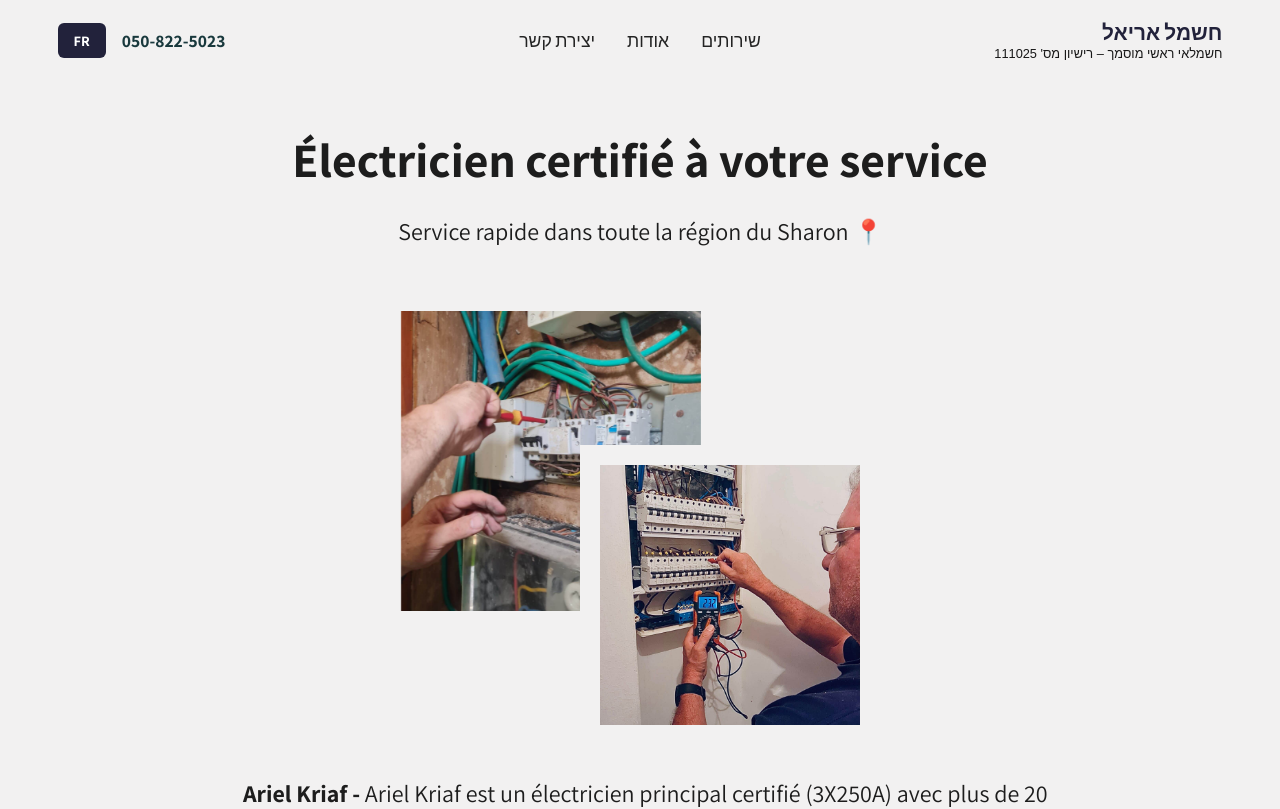
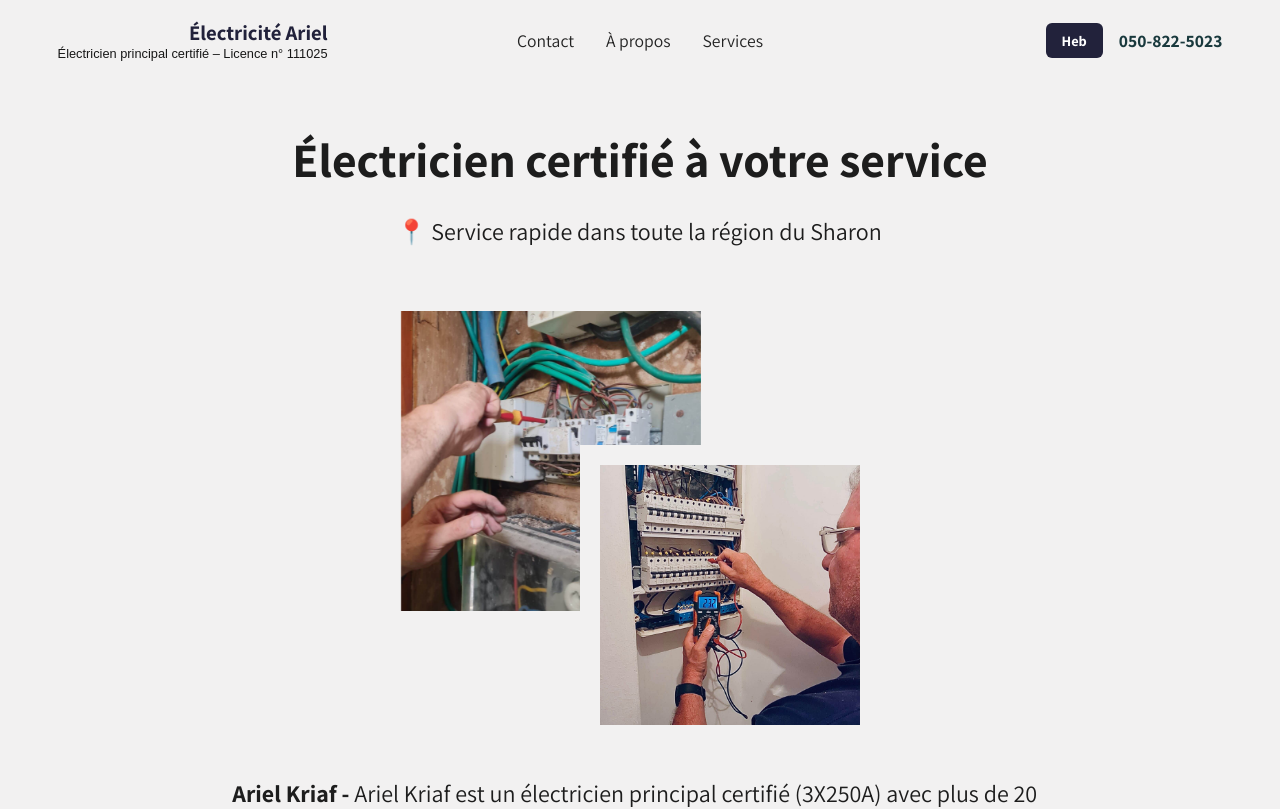
Before and after one commit to Eytan3000/electician-website, a Next.js app: page /fr in a window 1280 px wide. Shown: the top 809 px of the page. Built offline with nearby package versions, Linux system fonts and the light colour scheme.

Commit message:
Add "use client" directive to components

```diff
--- a/src/app/components/about/About.tsx
+++ b/src/app/components/about/About.tsx
@@ -1,3 +1,4 @@
+"use client";
 import Image from 'next/image';
 import './About.css';
 import { aboutImg } from '@/utils/constants';
--- a/src/app/components/hero/Hero.tsx
+++ b/src/app/components/hero/Hero.tsx
@@ -1,3 +1,4 @@
+"use client";
 import { PHONE_NUMBER } from '@/utils/constants';
 import './Hero.css';
 import SmallImages from './SmallImages';
--- a/src/app/components/nav/Nav.tsx
+++ b/src/app/components/nav/Nav.tsx
@@ -72,8 +72,8 @@ export default function Nav() {
             <button
               className="language-switcher"
               onClick={toggleLanguage}
-              aria-label="Switch to French">
-              FR
+              aria-label="Switch to Hebrew">
+              Heb
             </button>
           </div>
 
--- a/src/app/contexts/LanguageContext.tsx
+++ b/src/app/contexts/LanguageContext.tsx
@@ -1,5 +1,6 @@
 'use client';
-import React, { createContext, useContext, useState, ReactNode } from 'react';
+import React, { createContext, useContext, useState, ReactNode, useEffect } from 'react';
+import { usePathname } from 'next/navigation';
 import { translations } from './translations';
 
 export type Language = 'he' | 'fr';
@@ -24,8 +25,19 @@ interface LanguageProviderProps {
   children: ReactNode;
 }
 
-export const LanguageProvider: React.FC<LanguageProviderProps> = ({ children }) => {
+// Client component that handles pathname detection
+function ClientLanguageProvider({ children }: LanguageProviderProps) {
+  const pathname = usePathname();
   const [language, setLanguage] = useState<Language>('he');
+
+  // Update language when pathname changes
+  useEffect(() => {
+    if (pathname === '/fr') {
+      setLanguage('fr');
+    } else {
+      setLanguage('he');
+    }
+  }, [pathname]);
 
   const t = (key: string): string => {
     return translations[language][key as keyof typeof translations[typeof language]] || key;
@@ -36,4 +48,9 @@ export const LanguageProvider: React.FC<LanguageProviderProps> = ({ children })
       {children}
     </LanguageContext.Provider>
   );
+}
+
+// Server-safe wrapper
+export const LanguageProvider: React.FC<LanguageProviderProps> = ({ children }) => {
+  return <ClientLanguageProvider>{children}</ClientLanguageProvider>;
 };
--- a/src/app/fr/page.tsx
+++ b/src/app/fr/page.tsx
@@ -1,17 +1,8 @@
-'use client';
-import { useEffect } from 'react';
 import About from '../components/about/About';
 import Hero from '../components/hero/Hero';
 import Services from '../components/services/Services';
-import { LanguageProvider, useLanguage } from '../contexts/LanguageContext';
 
-function FrenchContent() {
-  const { setLanguage } = useLanguage();
-
-  useEffect(() => {
-    setLanguage('fr');
-  }, [setLanguage]);
-
+export default function FrenchPage() {
   return (
     <>
       <Hero />
@@ -20,11 +11,3 @@ function FrenchContent() {
     </>
   );
 }
-
-export default function FrenchPage() {
-  return (
-    <LanguageProvider>
-      <FrenchContent />
-    </LanguageProvider>
-  );
-}
```
